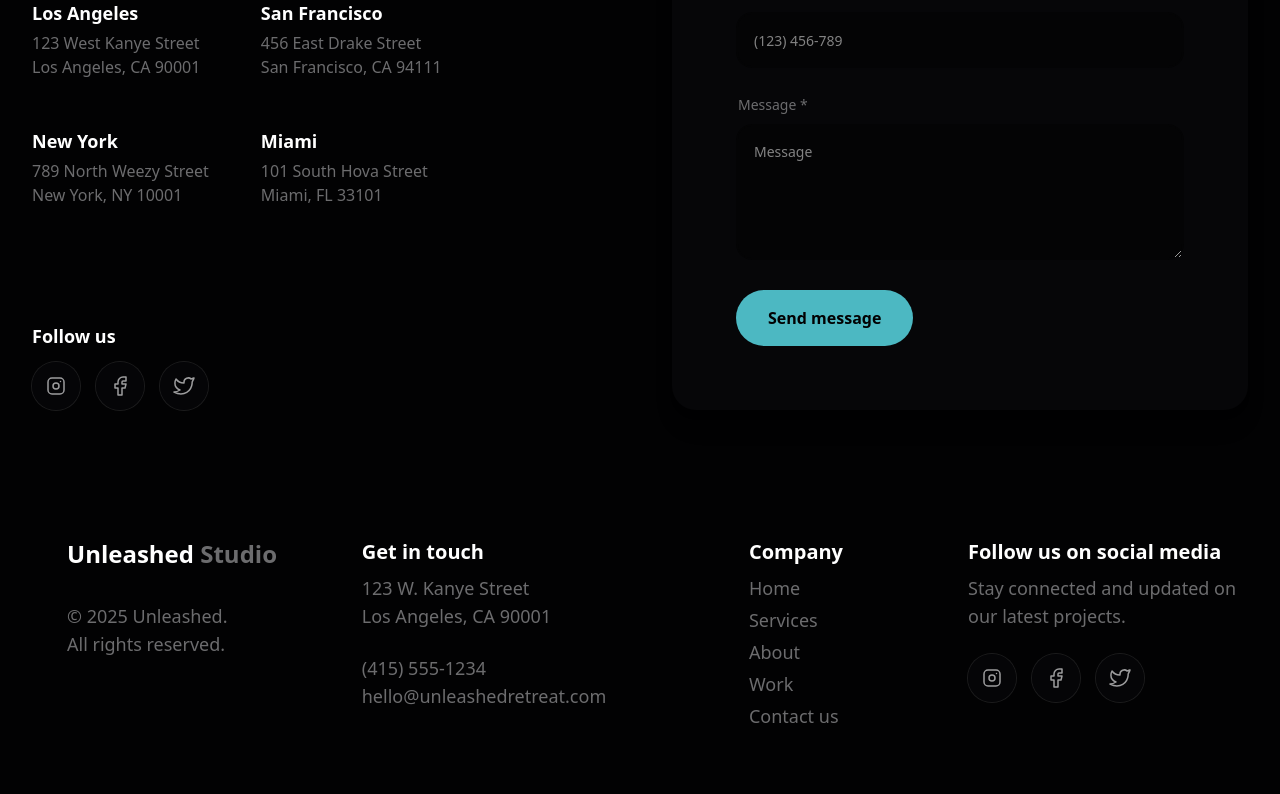
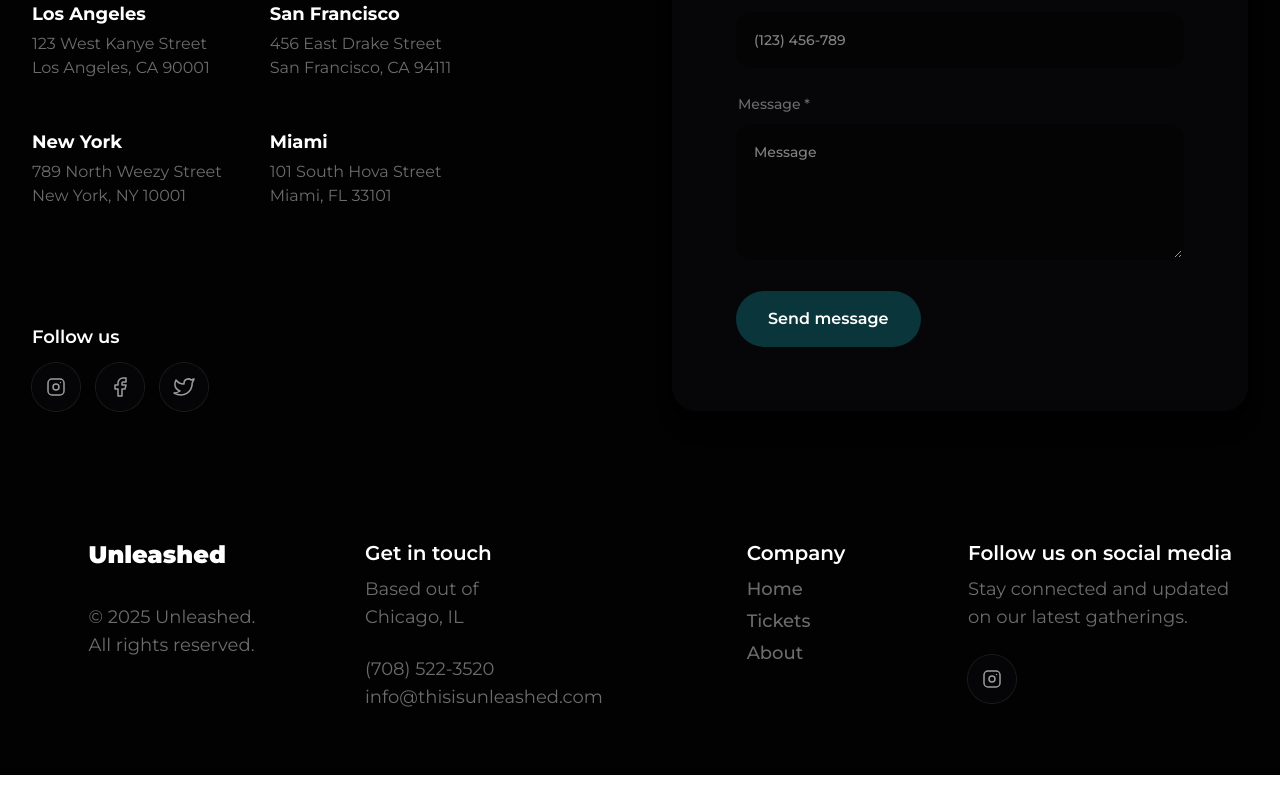
Before and after one commit to akwelfolie/retreat-website, a Next.js app: page /tickets in a window 1280 px wide. Shown: the part 476-1270 px from the top of the page. Built offline with nearby package versions, Linux system fonts and the light colour scheme.

Commit message:
new font + minor changes

```diff
--- /dev/null
+++ b/src/app/fonts.ts
@@ -0,0 +1,16 @@
+import localFont from 'next/font/local'
+
+export const montserrat = localFont({
+  src: [
+    {
+      path: '../../public/fonts/Montserrat-VariableFont_wght.ttf',
+      style: 'normal',
+    },
+    {
+      path: '../../public/fonts/Montserrat-Italic-VariableFont_wght.ttf',
+      style: 'italic',
+    },
+  ],
+  variable: '--font-montserrat',
+  display: 'swap',
+})
--- a/src/app/layout.tsx
+++ b/src/app/layout.tsx
@@ -1,36 +1,10 @@
 import type { Metadata } from 'next'
 import clsx from 'clsx'
 import '@/styles/tailwind.css'
-import { Inter } from 'next/font/google'
 import { Navbar } from '@/components/Navbar'
 import { Footer } from '@/components/Footer'
-import localFont from 'next/font/local'
+import { montserrat } from './fonts'
 
-const quintessential = localFont({
-  src: [
-    {
-      path: '../../public/fonts/Quintessential-Regular.ttf',
-      weight: '400',
-      style: 'normal',
-    },
-  ],
-  variable: '--font-quintessential',
-  display: 'swap',
-})
-
-const eaglelake = localFont({
-  src: [
-    {
-      path: '../../public/fonts/EagleLake-Regular.ttf',
-      weight: '400',
-      style: 'normal',
-    },
-  ],
-  variable: '--font-eaglelake',
-  display: 'swap',
-})
-
-const inter = Inter({ subsets: ['latin'], variable: '--font-inter' })
 
 export const metadata: Metadata = {
   title: 'Unleashed — Women’s Empowerment Retreat',
@@ -44,8 +18,8 @@ export default function RootLayout({
   children: React.ReactNode
 }>) {
   return (
-    <html lang="en" >
-      <body className={clsx('font-sans', inter.variable)}>
+    <html lang="en" className={montserrat.variable}>
+      <body className={clsx('font-sans')}>
         <Navbar />
         <main className="bg-void-900">{children}</main>
         <Footer />
--- a/src/components/CallToAction.tsx
+++ b/src/components/CallToAction.tsx
@@ -5,7 +5,7 @@ export const CallToAction = () => {
   return (
     <section className="mx-auto max-w-(--breakpoint-2xl) px-4 py-12 sm:px-6 md:py-16 lg:px-8">
       {/* CTA card */}
-      <div className="relative rounded-3xl bg-void-500 border border-void-500 hover:border-gold-600/30 py-16 lg:py-20 shadow-xl sm:overflow-hidden">
+      <div className="relative rounded-3xl bg-void-500 border border-gold-600/30 py-16 lg:py-20 shadow-xl sm:overflow-hidden">
         {/* Right background diagonal */}
         <svg
           className="absolute inset-y-0 right-1/4 z-20 h-full w-1/4 text-void-500"
--- a/src/components/EmailCapture.tsx
+++ b/src/components/EmailCapture.tsx
@@ -133,7 +133,7 @@ export const EmailCapture = ({
           {isSuccess && (
             <div className="mt-10">
               <p className="text-lg text-void-100">
-                You’re in! Check your email to confirm.
+                You’re in!
               </p>
               <p className="mt-3 text-xs text-void-200/80">
                 We’ll only email you about Unleashed. Unsubscribe anytime.
--- a/src/components/Footer.tsx
+++ b/src/components/Footer.tsx
@@ -1,23 +1,21 @@
 import Link from 'next/link'
 import { SocialLink } from '@/components/SocialLink'
+import { LINKS } from '@/config/links'
 
 const contact = {
   address: {
-    street: '123 W. Kanye Street',
-    city: 'Los Angeles',
-    state: 'CA',
-    zip: '90001',
+    street: 'Based out of',
+    city: 'Chicago',
+    state: 'IL',
   },
-  phone: '(415) 555-1234',
-  email: 'hello@unleashedretreat.com', // placeholder
+  phone: '(708) 522-3520',
+  email: 'info@thisisunleashed.com',
 }
 
 const footerLinks = [
   { label: 'Home', href: '/' },
-  { label: 'Services', href: '/services' },
+  { label: 'Tickets', href: LINKS.tickets },
   { label: 'About', href: '/about' },
-  { label: 'Work', href: '/work' },
-  { label: 'Contact us', href: '/contact' },
 ]
 
 export const Footer = () => {
@@ -29,10 +27,7 @@ export const Footer = () => {
           <div className="flex items-center">
             <Link href="/" className="group text-2xl font-black lg:block">
               <span className="text-white transition duration-200 ease-in-out group-hover:text-void-300">
-                Unleashed{' '}
-              </span>
-              <span className="text-void-300 transition duration-200 ease-in-out group-hover:text-white">
-                Studio
+                Unleashed
               </span>
             </Link>
           </div>
@@ -47,8 +42,7 @@ export const Footer = () => {
           <p className="mt-2 text-lg text-void-300">
             {contact.address.street}
             <br />
-            {contact.address.city}, {contact.address.state}{' '}
-            {contact.address.zip}
+            {contact.address.city}, {contact.address.state}
           </p>
           <p className="mt-6 text-lg text-void-300">{contact.phone}</p>
           <p className="text-lg text-void-300">{contact.email}</p>
@@ -73,14 +67,12 @@ export const Footer = () => {
             Follow us on social media
           </h6>
           <p className="mt-2 text-lg text-void-300">
-            Stay connected and updated on our latest projects.
+            Stay connected and updated on our latest gatherings.
           </p>
           <div className="mt-4 w-full lg:mt-6">
             {/* Social links container */}
             <div className="flex justify-start space-x-4">
-              <SocialLink href="#0" icon="instagram" />
-              <SocialLink href="#0" icon="facebook" />
-              <SocialLink href="#0" icon="twitter" />
+              <SocialLink href="https://www.instagram.com/unleashedmovement" icon="instagram" />
             </div>
           </div>
         </div>
--- a/src/components/ui/Chip.tsx
+++ b/src/components/ui/Chip.tsx
@@ -12,7 +12,7 @@ export function Chip({ children, className, as: Tag = "p" }: ChipProps) {
     <Tag
       className={clsx(
         "inline-flex items-center justify-center rounded-r-full rounded-tl-full",
-        "bg-linear-to-r from-blue-800 to-pink-900 ring-1 ring-white/10",
+        "bg-linear-to-r from-blue-500 to-pink-700 ring-1 ring-white/10",
         "px-6 py-2 text-sm font-medium tracking-wide text-white",
         className
       )}
--- a/src/components/ui/buttons/PrimaryButton.tsx
+++ b/src/components/ui/buttons/PrimaryButton.tsx
@@ -11,13 +11,13 @@ type PrimaryButtonProps = {
 )
 
 export function PrimaryButton({
-  className = 'hover:bg-blue-800 h-14',
+  className = 'hover:bg-blue-400 h-14',
   children,
   external = false,
   ...props
 }: PrimaryButtonProps) {
   const baseClassName =
-    'duration-250 text-void-900 flex w-auto items-center justify-center rounded-full bg-blue-400 px-8 py-3 font-semibold leading-snug transition ease-in-out hover:text-white focus:outline-hidden cursor-pointer'
+    'duration-250 text-void-900 flex w-auto items-center justify-center rounded-full bg-blue-500 px-8 py-3 font-semibold leading-snug transition ease-in-out text-white focus:outline-hidden cursor-pointer'
 
   if (props.href) {
     return (
--- a/src/components/ui/buttons/SecondaryButton.tsx
+++ b/src/components/ui/buttons/SecondaryButton.tsx
@@ -25,7 +25,7 @@ const sizeStyles = {
 export function SecondaryButton({
   className,
   size = 'lg',
-  gradient = 'from-pink-600 to-pink-700/20',
+  gradient = 'from-pink-500 to-pink-700/20',
   children,
   ...props
 }: PrimaryButtonProps) {
--- a/src/styles/tailwind.css
+++ b/src/styles/tailwind.css
@@ -1,41 +1,30 @@
 @import 'tailwindcss';
 
 @theme {
-  --font-sans: var(--font-inter), ui-sans-serif, system-ui, sans-serif,
+  --font-sans: var(--font-montserrat), ui-sans-serif, system-ui, sans-serif,
     'Apple Color Emoji', 'Segoe UI Emoji', 'Segoe UI Symbol', 'Noto Color Emoji';
 
-  --color-void-100: #e9e9ea;
-  --color-void-200: #d3d2d4;
-  --color-void-300: #c2c6dd;
-  --color-void-400: #999cb4;
-  --color-void-500: #4f4d55;
-  --color-void-600: #333139;
-  --color-void-700: #23202a;
-  --color-void-800: #1e1b24;
-  --color-void-900: #19181f;
-  --color-void-950: #0e1012;
+
+  --color-blue-100: #ced7d8;
+  --color-blue-200: #9daeb0;
+  --color-blue-300: #6c8689;
+  --color-blue-400: #3b5d61;
+  --color-blue-500: #0a353a; /* base */
+  --color-blue-600: #082a2e;
+  --color-blue-700: #062023;
+  --color-blue-800: #041517;
+  --color-blue-900: #020b0c;
 
 
-  --color-blue-100: #d2edf0;
-  --color-blue-200: #a5dbe1;
-  --color-blue-300: #79cad1;
-  --color-blue-400: #4cb8c2;
-  --color-blue-500: #1fa6b3; /* base */
-  --color-blue-600: #19858f;
-  --color-blue-700: #13646b;
-  --color-blue-800: #0c4248;
-  --color-blue-900: #062124;
-
-
-  --color-pink-100: #f2d1e1;
-  --color-pink-200: #e6a3c4;
-  --color-pink-300: #d974a6;
-  --color-pink-400: #cd4689;
-  --color-pink-500: #c0186b; /* base */
-  --color-pink-600: #9a1356;
-  --color-pink-700: #730e40;
-  --color-pink-800: #4d0a2b;
-  --color-pink-900: #260515;
+  --color-pink-100: #deced6;
+  --color-pink-200: #be9dad;
+  --color-pink-300: #9d6d85;
+  --color-pink-400: #7d3c5c;
+  --color-pink-500: #5c0b33; /* base */
+  --color-pink-600: #4a0929;
+  --color-pink-700: #37071f;
+  --color-pink-800: #250414;
+  --color-pink-900: #12020a;
 
 
   --color-gold-100: #f6efd7;
```
Also changed, not shown: public/fonts/Montserrat-Italic-VariableFont_wght.ttf (added), public/fonts/Montserrat-VariableFont_wght.ttf (added).
